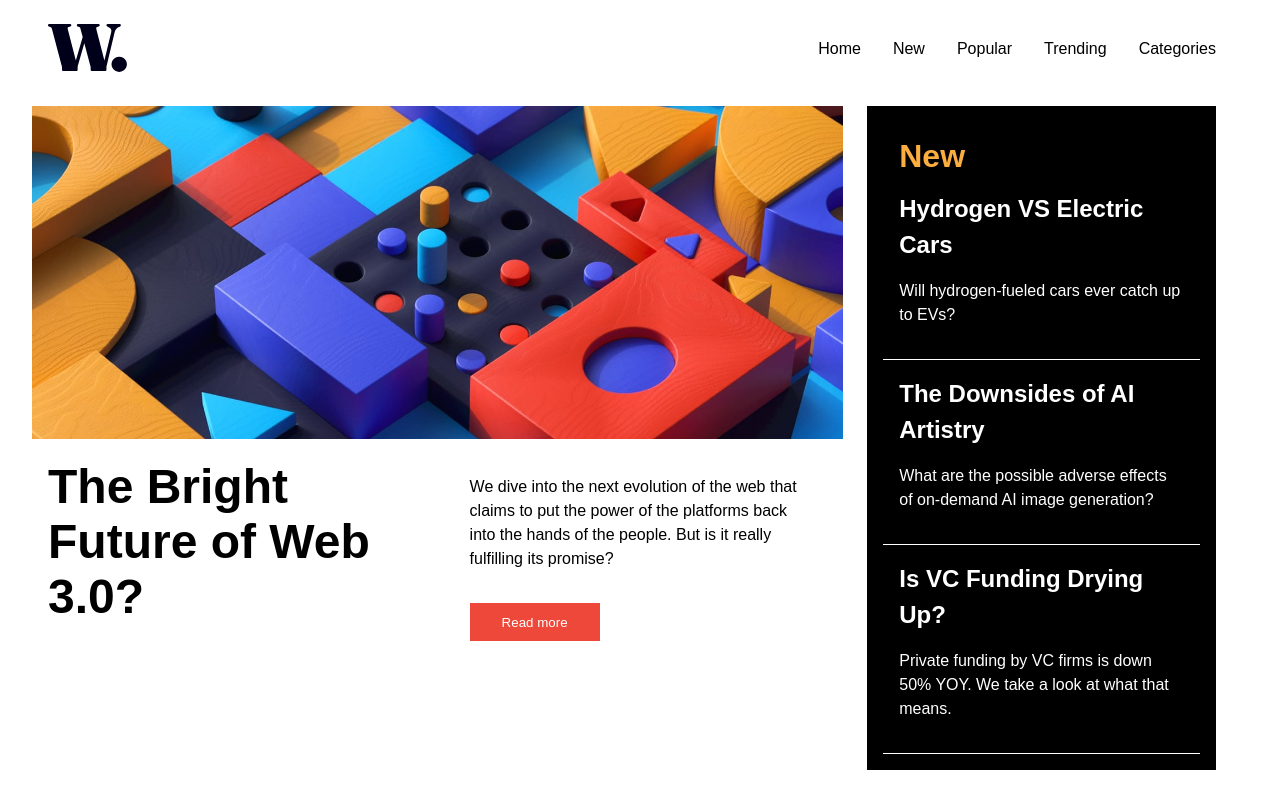
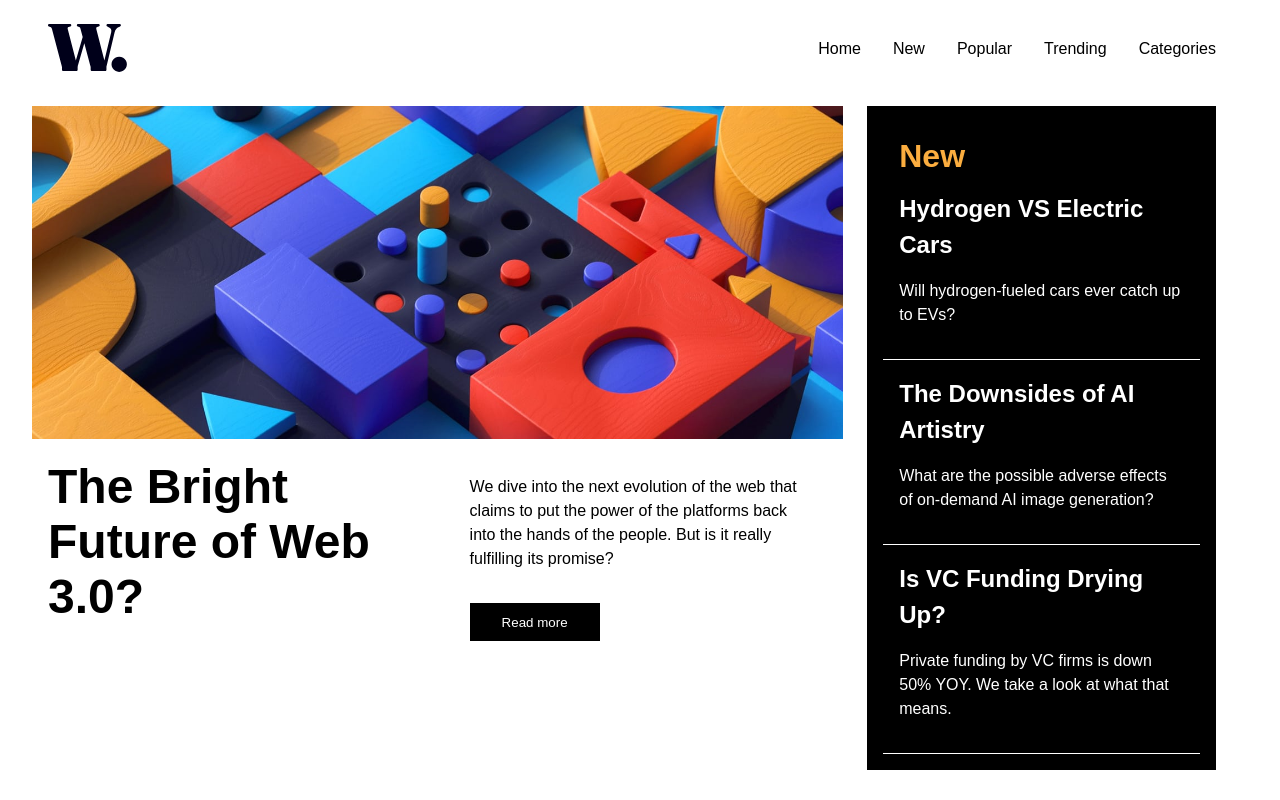
Before and after one commit to ReactJs-Library/Frontend-Mentor, a React (Vite) app in the folder APP4/news-homepage-main/: page / in a window 1280 px wide. In both pictures the pointer is over the button "Read more". Shown: the top 800 px of the page. Built offline with nearby package versions, Linux system fonts and the light colour scheme.

Commit message:
app4 done

```diff
--- a/APP4/news-homepage-main/src/Components/Core.module.css
+++ b/APP4/news-homepage-main/src/Components/Core.module.css
@@ -38,7 +38,10 @@
         padding: 0.7rem 2rem 0.7rem 2rem;
         border: 0px solid red;
     }
-
+    .smallcontent>button:hover{
+        background-color: black;
+        color: white;
+    }
 .mobileimage{
     display: none;
 }
--- a/APP4/news-homepage-main/src/Components/CoreRight.module.css
+++ b/APP4/news-homepage-main/src/Components/CoreRight.module.css
@@ -18,7 +18,12 @@ h1{
    line-height: 1.5;
 }
 h3{
+
     margin: 0;
+}
+h3:hover{
+    color:rgb(238,165,75);
+    cursor: grab;
 }
 @media only screen and (min-width: 768px) {
     .container{
--- a/APP4/news-homepage-main/src/Components/Navbar.module.css
+++ b/APP4/news-homepage-main/src/Components/Navbar.module.css
@@ -23,6 +23,10 @@
     .navbar >li{
         list-style: none;
         padding: 1rem;
+    }
+    .navbar >li:hover{
+        color:rgb(238,165,75);
+        cursor: grab;
     }
     .navmobilecommon{
         display: none;
```
